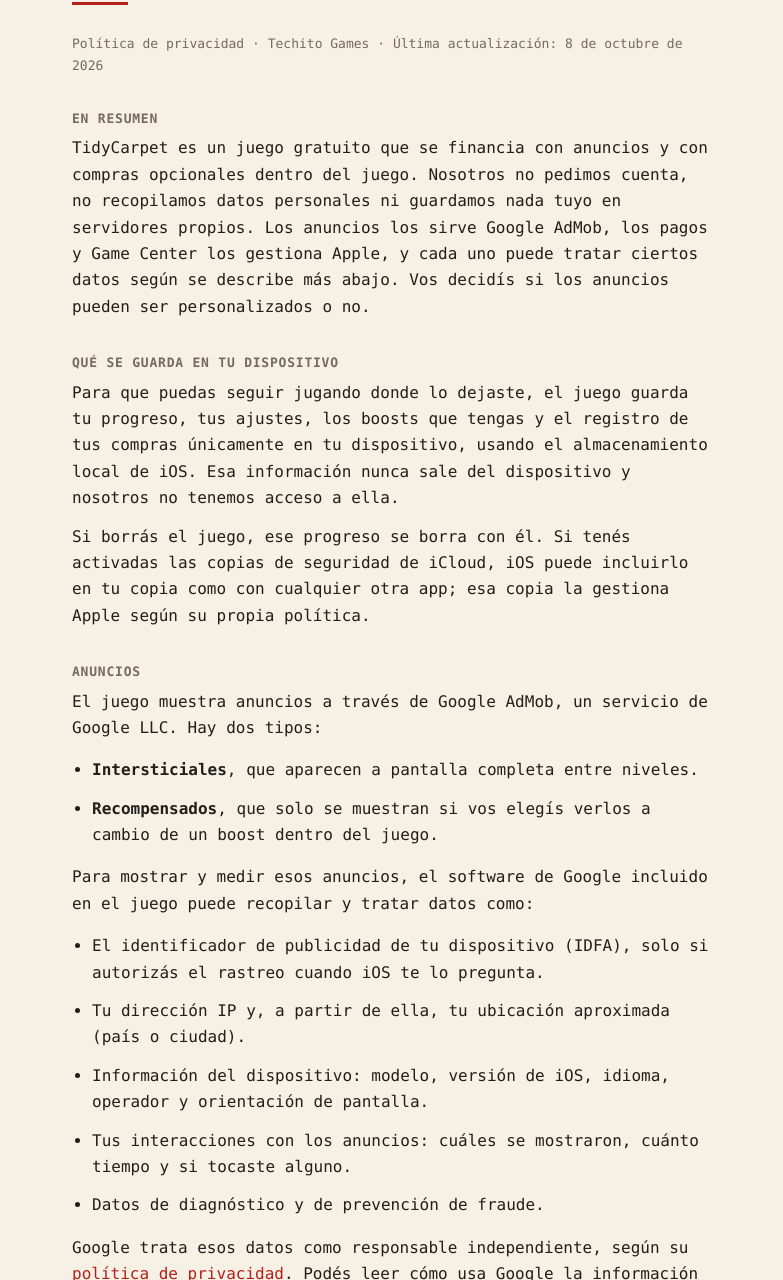
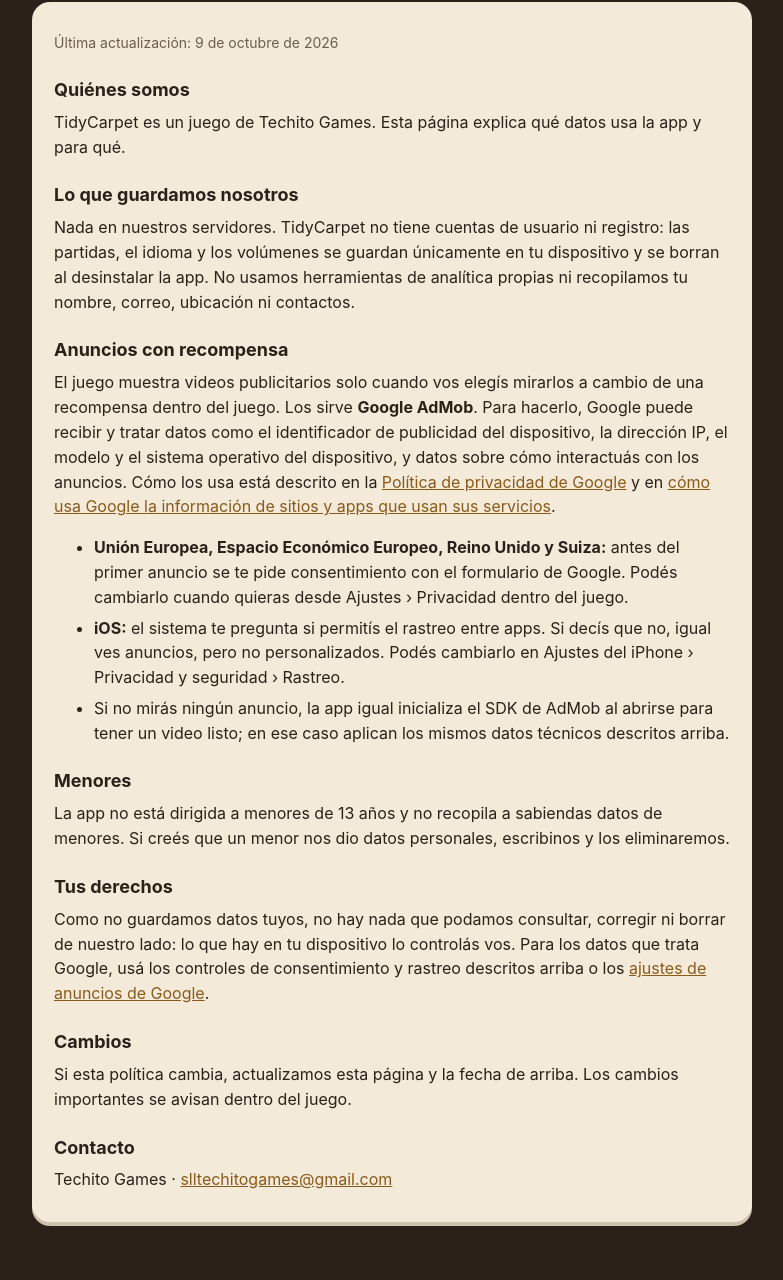
Before and after one commit to techitogames/techitogames.github.io, a plain HTML site: page tidycarpet/privacidad.html in a window 1280 px wide. Shown: the part 112-1392 px from the top of the page, without its empty margins (248-1031 px from the left). Drawn offline with Linux system fonts and the light colour scheme.

Commit message:
TidyCarpet: política de privacidad correcta (solo anuncios recompensados, sin compras ni Game Center)

```diff
--- a/tidycarpet/privacidad.html
+++ b/tidycarpet/privacidad.html
@@ -4,76 +4,57 @@
 <meta charset="utf-8">
 <meta name="viewport" content="width=device-width, initial-scale=1">
 <title>TidyCarpet · Política de privacidad</title>
+<meta name="description" content="Qué datos usa TidyCarpet, el juego de limpiar alfombras de Techito Games, y para qué.">
 <style>
-  :root { --paper: #f6f1e4; --ink: #211f1c; --faded: #736b61; --red: #b31f1a; }
-  body { margin: 0; background: var(--paper); color: var(--ink);
-         font: 16px/1.65 ui-monospace, "SF Mono", Menlo, Consolas, monospace; }
-  main { max-width: 640px; margin: 0 auto; padding: 48px 20px 64px; }
-  h1 { font-family: "American Typewriter", Georgia, serif; font-weight: 400; font-size: 34px; margin: 0; }
-  .bar { width: 56px; height: 3px; background: var(--red); margin: 10px 0 28px; }
-  h2 { font-size: 13px; letter-spacing: .06em; text-transform: uppercase; color: var(--faded); margin: 32px 0 6px; }
-  p, li { margin: 0 0 12px; }
-  ul { padding-left: 20px; }
-  .meta { color: var(--faded); font-size: 13px; }
-  a { color: var(--red); }
+  :root { --bg: #2b2119; --card: #f3ead9; --ink: #2b2119; --mustard: #e8ac3c; --muted: #6b5e4e; }
+  body { margin: 0; background: var(--bg); font-family: -apple-system, "Segoe UI", Roboto, sans-serif; color: var(--ink); line-height: 1.55; }
+  main { max-width: 720px; margin: 0 auto; padding: 24px 16px 48px; }
+  .card { background: var(--card); border-radius: 18px; padding: 24px 22px; box-shadow: 0 4px 0 #cfc3ad; }
+  h1 { margin: 0 0 4px; font-size: 28px; color: var(--mustard); text-shadow: 0 2px 0 rgba(0,0,0,0.25); }
+  header h1 { color: var(--mustard); }
+  header p { color: #d9ccb6; margin: 0 0 18px; }
+  h2 { font-size: 18px; margin: 22px 0 6px; }
+  p, li { margin: 6px 0; }
+  a { color: #8a5a1a; }
+  .lang { font-size: 14px; }
+  .muted { color: var(--muted); font-size: 14px; }
 </style>
 </head>
 <body>
 <main>
-  <h1>TidyCarpet</h1>
-  <div class="bar"></div>
-  <p class="meta">Política de privacidad · Techito Games · Última actualización: 8 de octubre de 2026</p>
+  <header>
+    <h1>TidyCarpet</h1>
+    <p>Política de privacidad · <span class="lang"><a href="privacy.html" style="color:#e8ac3c">English</a></span></p>
+  </header>
+  <div class="card">
+    <p class="muted">Última actualización: 9 de octubre de 2026</p>
 
-  <h2>En resumen</h2>
-  <p>TidyCarpet es un juego gratuito que se financia con anuncios y con compras opcionales dentro del juego. Nosotros no pedimos cuenta, no recopilamos datos personales ni guardamos nada tuyo en servidores propios. Los anuncios los sirve Google AdMob, los pagos y Game Center los gestiona Apple, y cada uno puede tratar ciertos datos según se describe más abajo. Vos decidís si los anuncios pueden ser personalizados o no.</p>
+    <h2>Quiénes somos</h2>
+    <p>TidyCarpet es un juego de Techito Games. Esta página explica qué datos usa la app y para qué.</p>
 
-  <h2>Qué se guarda en tu dispositivo</h2>
-  <p>Para que puedas seguir jugando donde lo dejaste, el juego guarda tu progreso, tus ajustes, los boosts que tengas y el registro de tus compras únicamente en tu dispositivo, usando el almacenamiento local de iOS. Esa información nunca sale del dispositivo y nosotros no tenemos acceso a ella.</p>
-  <p>Si borrás el juego, ese progreso se borra con él. Si tenés activadas las copias de seguridad de iCloud, iOS puede incluirlo en tu copia como con cualquier otra app; esa copia la gestiona Apple según su propia política.</p>
+    <h2>Lo que guardamos nosotros</h2>
+    <p>Nada en nuestros servidores. TidyCarpet no tiene cuentas de usuario ni registro: las partidas, el idioma y los volúmenes se guardan únicamente en tu dispositivo y se borran al desinstalar la app. No usamos herramientas de analítica propias ni recopilamos tu nombre, correo, ubicación ni contactos.</p>
 
-  <h2>Anuncios</h2>
-  <p>El juego muestra anuncios a través de Google AdMob, un servicio de Google LLC. Hay dos tipos:</p>
-  <ul>
-    <li><strong>Intersticiales</strong>, que aparecen a pantalla completa entre niveles.</li>
-    <li><strong>Recompensados</strong>, que solo se muestran si vos elegís verlos a cambio de un boost dentro del juego.</li>
-  </ul>
-  <p>Para mostrar y medir esos anuncios, el software de Google incluido en el juego puede recopilar y tratar datos como:</p>
-  <ul>
-    <li>El identificador de publicidad de tu dispositivo (IDFA), solo si autorizás el rastreo cuando iOS te lo pregunta.</li>
-    <li>Tu dirección IP y, a partir de ella, tu ubicación aproximada (país o ciudad).</li>
-    <li>Información del dispositivo: modelo, versión de iOS, idioma, operador y orientación de pantalla.</li>
-    <li>Tus interacciones con los anuncios: cuáles se mostraron, cuánto tiempo y si tocaste alguno.</li>
-    <li>Datos de diagnóstico y de prevención de fraude.</li>
-  </ul>
-  <p>Google trata esos datos como responsable independiente, según su <a href="https://policies.google.com/privacy">política de privacidad</a>. Podés leer cómo usa Google la información de apps que utilizan sus servicios en <a href="https://policies.google.com/technologies/partner-sites">esta página</a>.</p>
+    <h2>Anuncios con recompensa</h2>
+    <p>El juego muestra videos publicitarios solo cuando vos elegís mirarlos a cambio de una recompensa dentro del juego. Los sirve <strong>Google AdMob</strong>. Para hacerlo, Google puede recibir y tratar datos como el identificador de publicidad del dispositivo, la dirección IP, el modelo y el sistema operativo del dispositivo, y datos sobre cómo interactuás con los anuncios. Cómo los usa está descrito en la <a href="https://policies.google.com/privacy">Política de privacidad de Google</a> y en <a href="https://policies.google.com/technologies/partner-sites">cómo usa Google la información de sitios y apps que usan sus servicios</a>.</p>
+    <ul>
+      <li><strong>Unión Europea, Espacio Económico Europeo, Reino Unido y Suiza:</strong> antes del primer anuncio se te pide consentimiento con el formulario de Google. Podés cambiarlo cuando quieras desde Ajustes › Privacidad dentro del juego.</li>
+      <li><strong>iOS:</strong> el sistema te pregunta si permitís el rastreo entre apps. Si decís que no, igual ves anuncios, pero no personalizados. Podés cambiarlo en Ajustes del iPhone › Privacidad y seguridad › Rastreo.</li>
+      <li>Si no mirás ningún anuncio, la app igual inicializa el SDK de AdMob al abrirse para tener un video listo; en ese caso aplican los mismos datos técnicos descritos arriba.</li>
+    </ul>
 
-  <h2>Tus opciones</h2>
-  <ul>
-    <li><strong>Rastreo entre apps.</strong> La primera vez que corresponda, iOS te va a preguntar si permitís que TidyCarpet te rastree. Si decís que no, los anuncios siguen apareciendo pero no se usa el IDFA para personalizarlos. Podés cambiarlo cuando quieras en Ajustes de iOS › Privacidad y seguridad › Rastreo.</li>
-    <li><strong>Consentimiento en Europa y Reino Unido.</strong> Si estás en el Espacio Económico Europeo, Reino Unido o Suiza, al abrir el juego vas a ver un mensaje de consentimiento conforme al marco de transparencia y consentimiento de IAB Europe. Podés aceptar, rechazar o elegir opción por opción, y cambiar tu decisión en cualquier momento desde los ajustes del juego, en la opción de privacidad.</li>
-    <li><strong>Personalización de anuncios de Google.</strong> Podés administrarla en <a href="https://adssettings.google.com">adssettings.google.com</a>.</li>
-  </ul>
+    <h2>Menores</h2>
+    <p>La app no está dirigida a menores de 13 años y no recopila a sabiendas datos de menores. Si creés que un menor nos dio datos personales, escribinos y los eliminaremos.</p>
 
-  <h2>Compras dentro del juego</h2>
-  <p>El juego ofrece compras opcionales a través de la App Store, por ejemplo boosts. El pago lo procesa Apple íntegramente: nosotros no vemos ni guardamos datos de tu tarjeta, tu cuenta de Apple ni tu dirección. Lo único que recibe el juego es la confirmación de Apple de qué producto compraste, para poder entregártelo y restaurarlo en otro dispositivo si lo pedís. Esas transacciones se rigen por la <a href="https://www.apple.com/legal/privacy/">política de privacidad de Apple</a>.</p>
+    <h2>Tus derechos</h2>
+    <p>Como no guardamos datos tuyos, no hay nada que podamos consultar, corregir ni borrar de nuestro lado: lo que hay en tu dispositivo lo controlás vos. Para los datos que trata Google, usá los controles de consentimiento y rastreo descritos arriba o los <a href="https://adssettings.google.com/">ajustes de anuncios de Google</a>.</p>
 
-  <h2>Game Center</h2>
-  <p>Si tenés Game Center activado en tu dispositivo, el juego puede usarlo para logros y tablas de clasificación. Tu identidad de Game Center, tu apodo y tus puntuaciones los gestiona Apple según su propia política de privacidad; nosotros no recibimos ni almacenamos esa información en servidores propios. Podés desactivar Game Center para este juego en Ajustes de iOS › Game Center.</p>
+    <h2>Cambios</h2>
+    <p>Si esta política cambia, actualizamos esta página y la fecha de arriba. Los cambios importantes se avisan dentro del juego.</p>
 
-  <h2>Medición de instalaciones</h2>
-  <p>El juego participa en SKAdNetwork, el sistema de Apple para que los anunciantes sepan cuántas instalaciones generó una campaña. Ese sistema está diseñado por Apple para no identificarte a vos ni a tu dispositivo.</p>
-
-  <h2>Conexión a internet</h2>
-  <p>El juego usa internet para cargar anuncios, procesar compras con la App Store y comunicarse con Game Center. Sin conexión se puede jugar igual, pero no aparecen anuncios, no se pueden conseguir boosts viéndolos ni hacer compras.</p>
-
-  <h2>Menores</h2>
-  <p>TidyCarpet no está dirigido a menores de 13 años y no recopilamos a sabiendas datos de menores. Si creés que un menor nos proporcionó datos, escribinos y los eliminamos.</p>
-
-  <h2>Cambios</h2>
-  <p>Si esta política cambia, vamos a publicar la nueva versión en esta misma página con su fecha de actualización.</p>
-
-  <h2>Contacto</h2>
-  <p>Por cualquier consulta sobre privacidad: <a href="mailto:slltechitogames@gmail.com">slltechitogames@gmail.com</a></p>
+    <h2>Contacto</h2>
+    <p>Techito Games · <a href="mailto:slltechitogames@gmail.com">slltechitogames@gmail.com</a></p>
+  </div>
 </main>
 </body>
 </html>
```
